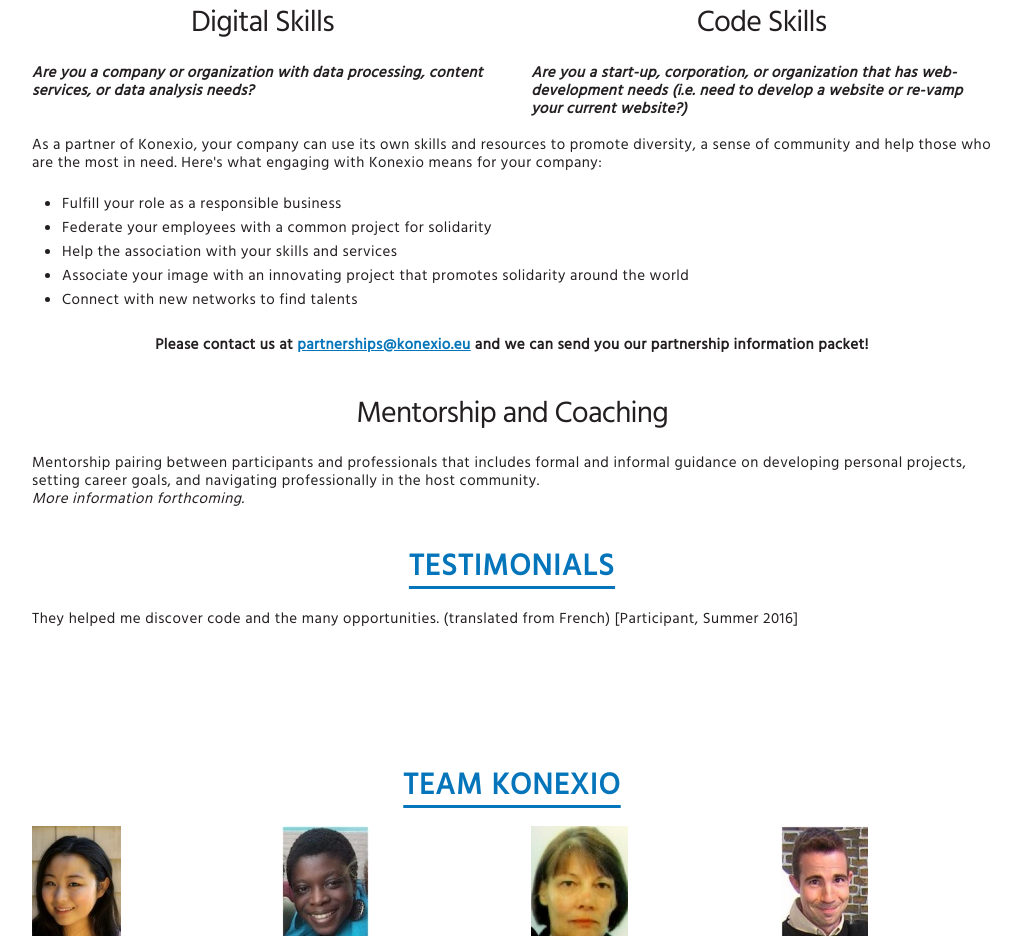
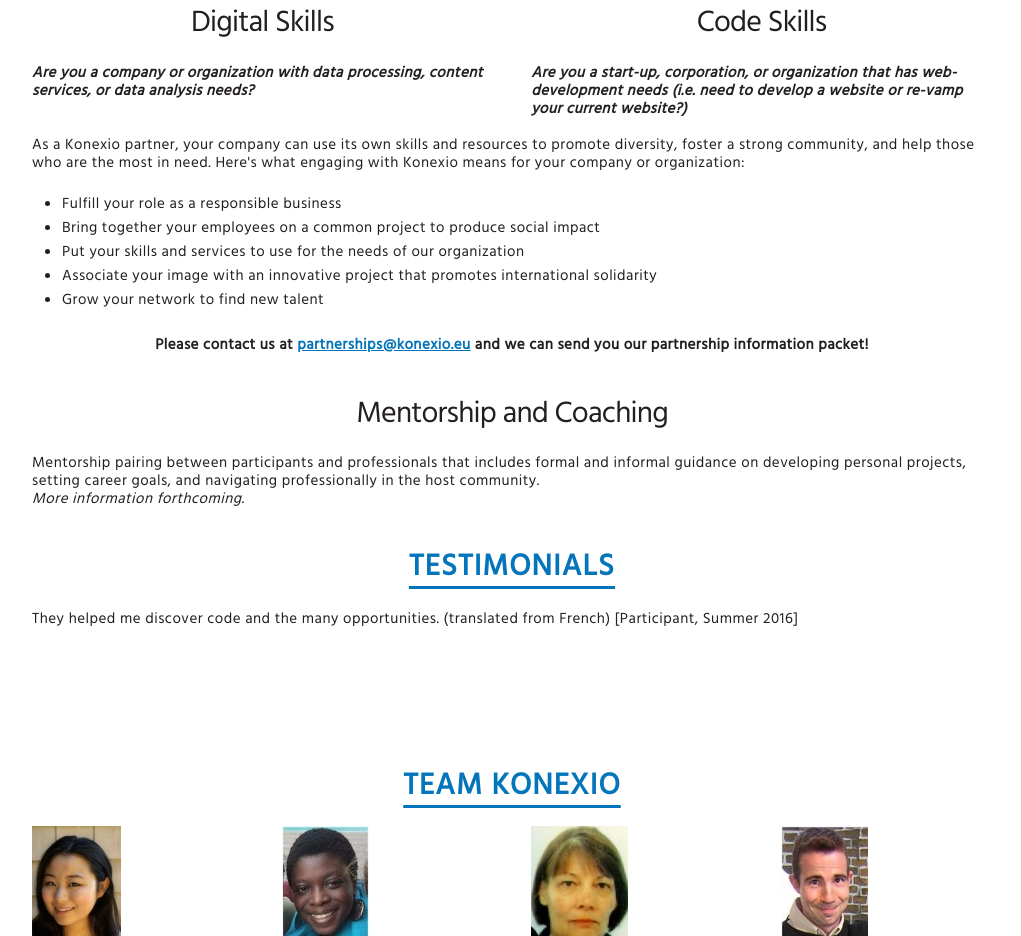
Before and after one commit to konexio/konexio.github.io, a plain HTML site: page index.html in a window 1280 px wide. Shown: the part 3599-4535 px from the top of the page, without its empty margins (128-1149 px from the left). Drawn offline with nearby package versions, Linux system fonts and the light colour scheme.

Commit message:
Update partnership section

```diff
--- a/index.html
+++ b/index.html
@@ -245,13 +245,14 @@
     </div>
     <div class="twelve columns">
       <p>
-        As a partner of Konexio, your company can use its own skills and resources to promote diversity, a sense of community and help those who are the most in need. Here's what engaging with Konexio means for your company:
+        As a Konexio partner, your company can use its own skills and resources to promote diversity, foster a strong community, and help those who are the most in need. Here's what engaging with Konexio means for your company or organization:
+
         <ul style="display: block; list-style: disc; padding: 20px 0 0 20px;">
           <li>Fulfill your role as a responsible business</li>
-          <li>Federate your employees with a common project for solidarity</li>
-          <li>Help the association with your skills and services</li>
-          <li>Associate your image with an innovating project that promotes solidarity around the world</li>
-          <li>Connect with new networks to find talents</li>
+          <li>Bring together your employees on a common project to produce social impact</li>
+          <li>Put your skills and services to use for the needs of our organization</li>
+          <li>Associate your image with an innovative project that promotes international solidarity</li>
+          <li>Grow your network to find new talent</li>
         </ul>
       </p>
       <br>
```
